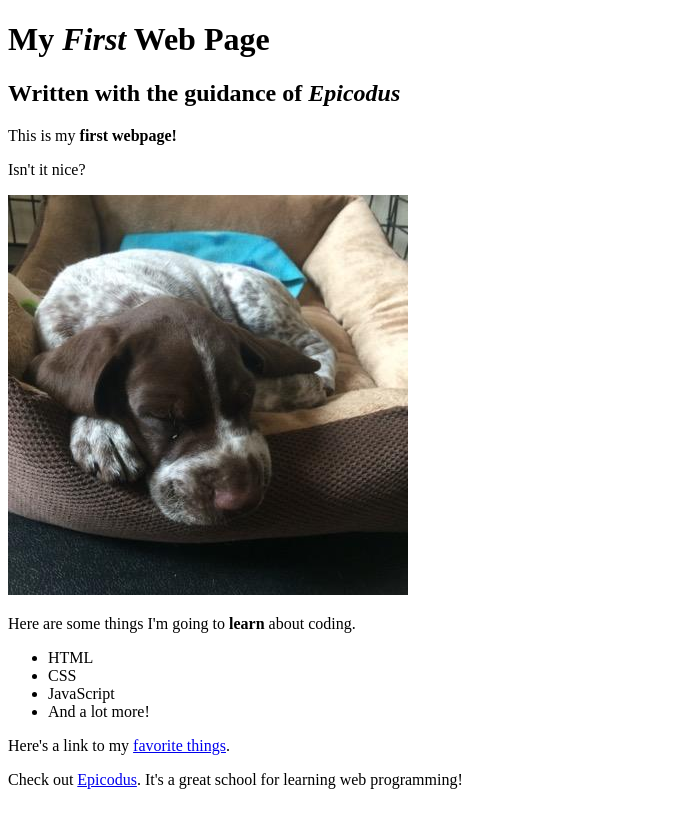
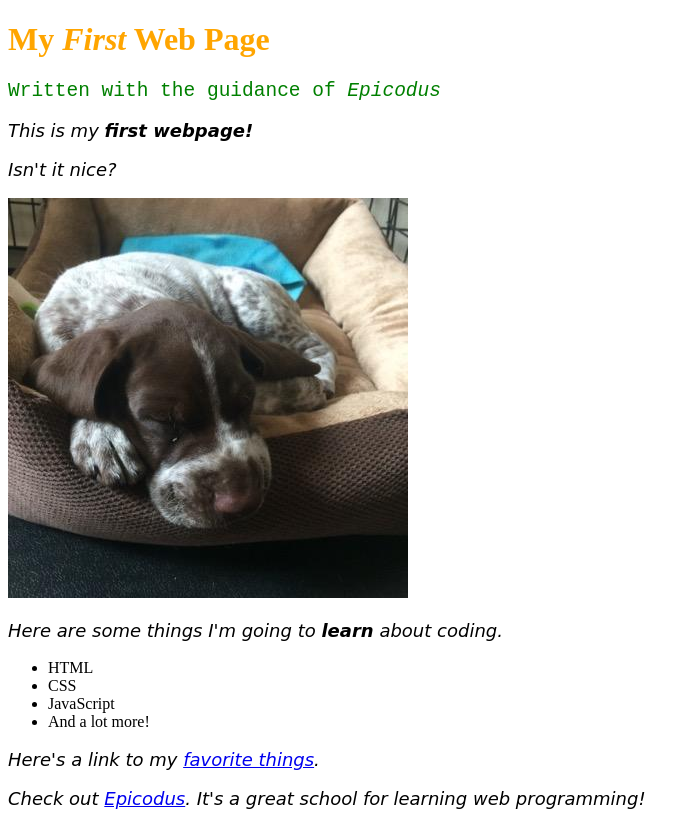
Before and after one commit to oashtari/my-first-webpage, a plain HTML site: page my-first-webpage.html in a window 1280 px wide. Shown: the whole page, without its empty margins (0-700 px from the left). Before the commit the page ends 805 px from the top, so only its background shows below. Drawn offline with Linux system fonts and the light colour scheme; files that its build step writes are made by us from their sources.

Commit message:
new style sheets, new html of favorite places

```diff
--- /dev/null
+++ b/CSS/favorite-styles.css
@@ -0,0 +1,19 @@
+h1 {
+    color: orange;
+    text-align: justify;
+}
+h2 {
+    font-family: monospace;
+    line-height: normal;
+    font-weight: 300;
+    color: green;
+}
+p {
+    font-size: 18px;
+    font-style: oblique;
+    font-family: cursive;
+}
+ol {
+    font-size: 12px;
+    color: pink;
+}
--- /dev/null
+++ b/CSS/style.css
@@ -0,0 +1,18 @@
+h1 {
+    color: red;
+    text-align: center;
+  }
+
+  h2 {
+    font-style: italic;
+    text-align: center;
+  }
+
+  p {
+    font-family: sans-serif;
+  }
+
+  ul {
+    font-size: 20px;
+    line-height: 30px;
+  }
--- a/my-first-webpage.html
+++ b/my-first-webpage.html
@@ -1,6 +1,7 @@
 <!DOCTYPE html>
 <html>
     <head>
+        <link href=/my-first-webpage/favorite-styles.css rel="stylesheet" type-"text/css">
         <title>Web Page #1</title>
     </head>
     <body>
```
Also changed, not shown: favorite-places.html (added, +26 -0 lines), favoritethings.html (+1 -0 lines).
